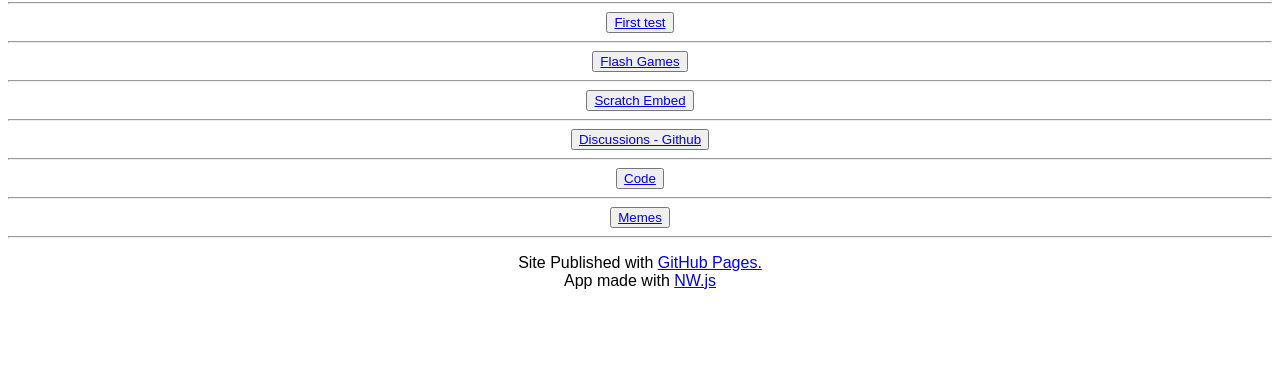
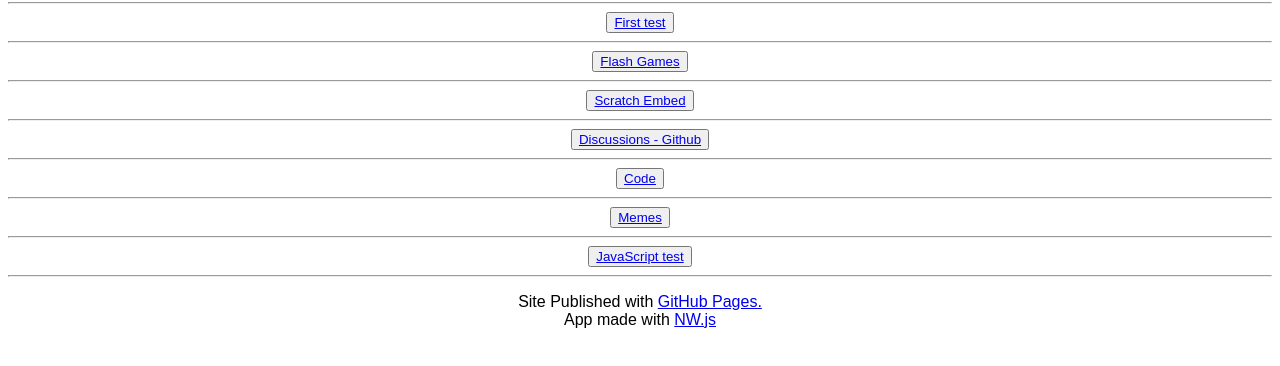
Before and after one commit to Cbr-s-Coding-Playground/desktop, a plain HTML site: page index.html in a window 1280 px wide. Shown: the part 78-444 px from the top of the page. Drawn offline with Linux system fonts and the light colour scheme.

Commit message:
Update index.html

```diff
--- a/index.html
+++ b/index.html
@@ -31,6 +31,10 @@
 <button>
   <a href="memes.html" target="_self">Memes</a>
 </button>
+<hr>
+<button onclick="alert('Youre entering the JavaScript Zone, There wont be a home button in the zone.')">
+  <a href="JavaScript.html" target="_self">JavaScript test</a>
+</button>
 </center>
 <hr>
 <footer class="section">
```
